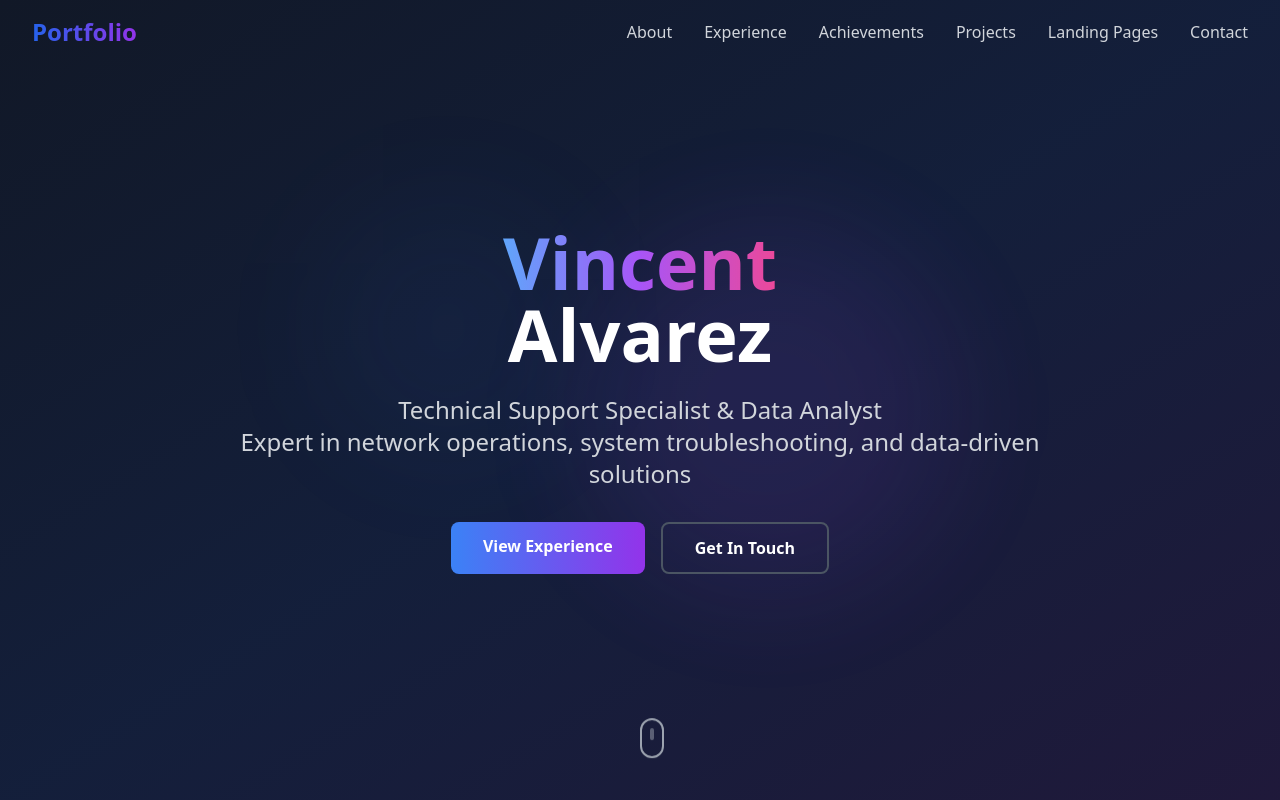
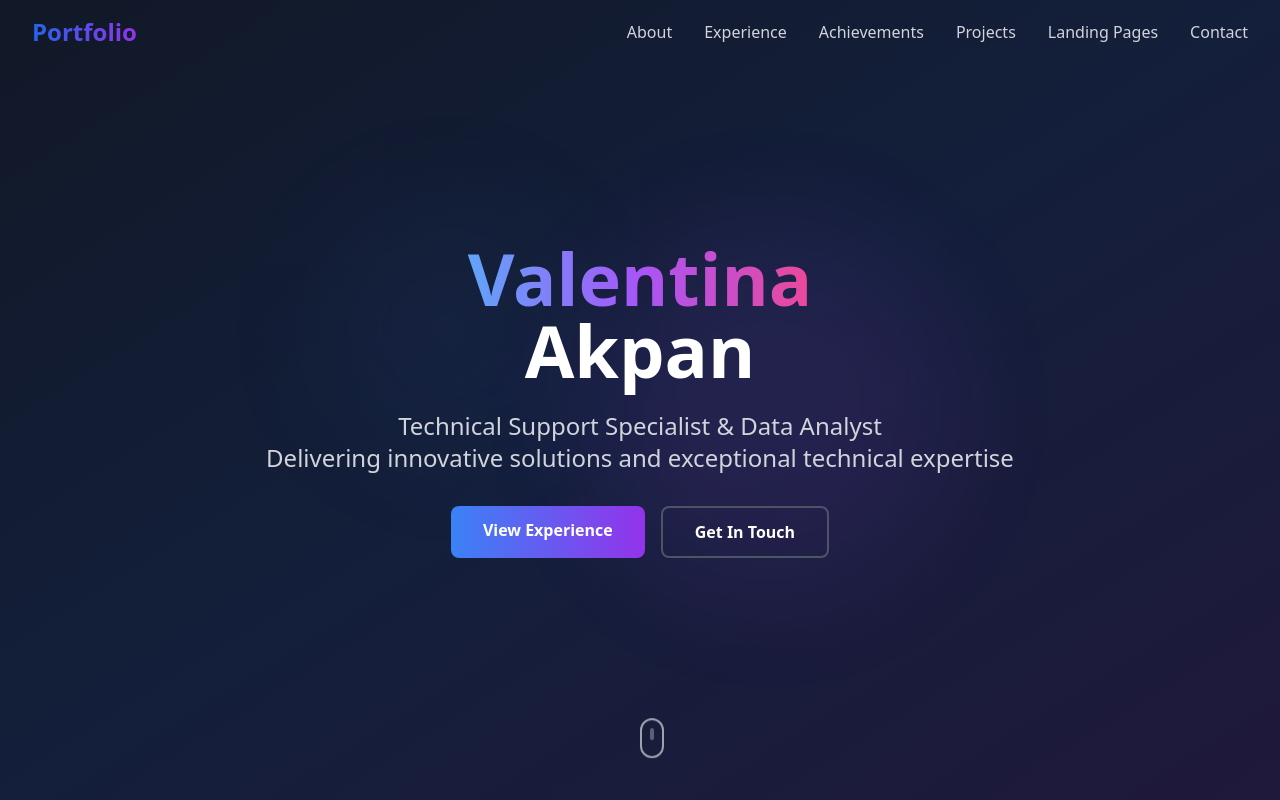
Before and after one commit to ValentinaAkpan/Valentina-portfolio, a React (Vite) app: page / in a window 1280 px wide. Shown: the top 800 px of the page. Built offline with nearby package versions, Linux system fonts and the light colour scheme.

Commit message:
Change site tagline
Update the site tagline to reflect the user's name.

```diff
--- a/src/components/Hero.tsx
+++ b/src/components/Hero.tsx
@@ -13,16 +13,16 @@ const Hero = () => {
         <div className="animate-fade-in">
           <h1 className="text-5xl sm:text-6xl lg:text-7xl font-bold mb-6">
             <span className="bg-gradient-to-r from-blue-400 via-purple-500 to-pink-500 bg-clip-text text-transparent">
-              Vincent
+              Valentina
             </span>
             <br />
-            <span className="text-white">Alvarez</span>
+            <span className="text-white">Akpan</span>
           </h1>
 
           <p className="text-xl sm:text-2xl text-gray-300 mb-8 leading-relaxed">
             Technical Support Specialist & Data Analyst
             <br className="hidden sm:block" />
-            Expert in network operations, system troubleshooting, and data-driven solutions
+            Delivering innovative solutions and exceptional technical expertise
           </p>
 
           <div className="flex flex-col sm:flex-row gap-4 justify-center">
```
